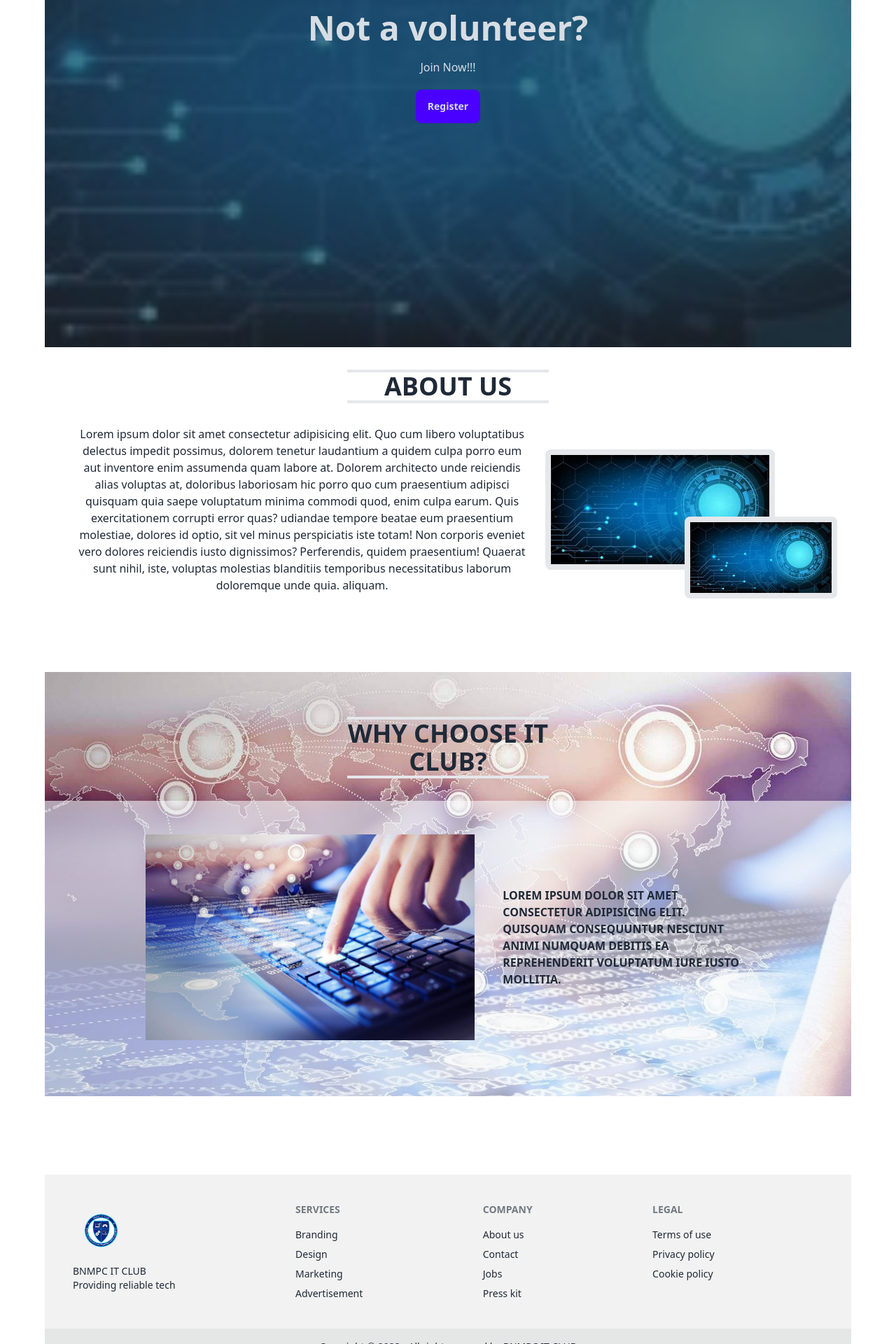
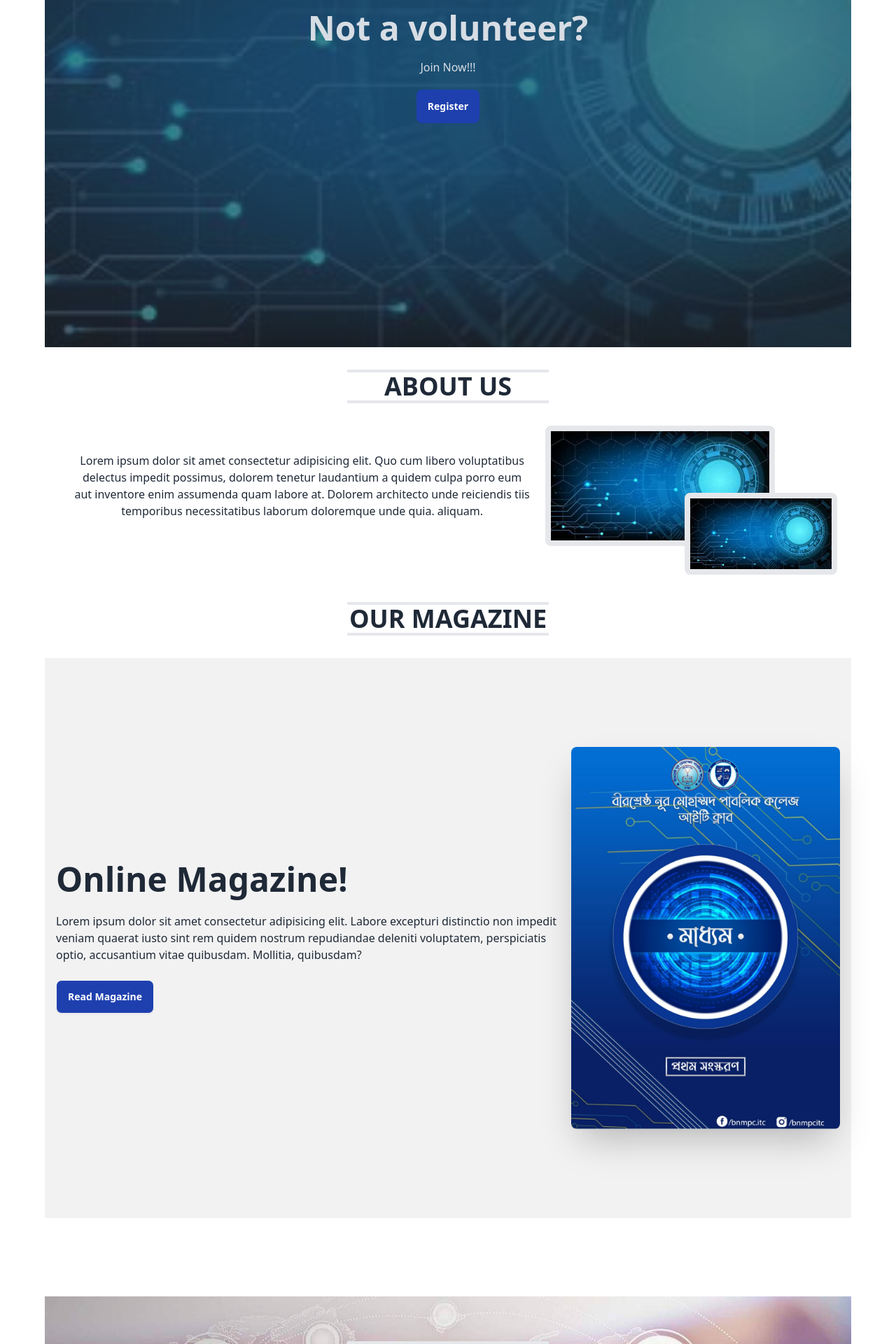
Before and after one commit to suraiyasultana826/bnmpc-it-club-client, a React (Vite) app: page / in a window 1280 px wide. Shown: the part 400-2320 px from the top of the page at 70% size. Built offline with nearby package versions, Linux system fonts and the light colour scheme.

Commit message:
faq & magazine

```diff
--- /dev/null
+++ b/src/FAQ/Faq.jsx
@@ -0,0 +1,47 @@
+import SectionTitle from '../Components/SectionTitle/SectionTitle';
+import faq from '../assets/faq.jpg'
+const Faq = () => {
+    return (
+        <div>
+              <SectionTitle heading="frequently asked questions"></SectionTitle>
+        <div className="hero min-h-screen ">
+
+            <div className="hero-content flex-col gap-20 lg:flex-row">
+                <img src={faq} className="max-w-full md:max-w-sm rounded-lg " />
+                <div>
+                    <div className="collapse collapse-arrow">
+                        <input type="radio" name="my-accordion-2" checked="checked" />
+                        <div className="collapse-title text-xl font-medium">
+                            Click to open this one and close others
+                        </div>
+                        <div className="collapse-content">
+                            <p>hello</p>
+                        </div>
+                    </div>
+                    <div className="collapse collapse-arrow bg-base-200">
+                        <input type="radio" name="my-accordion-2" />
+                        <div className="collapse-title text-xl font-medium">
+                            Click to open this one and close others
+                        </div>
+                        <div className="collapse-content">
+                            <p>hello</p>
+                        </div>
+                    </div>
+                    <div className="collapse collapse-arrow bg-base-200">
+                        <input type="radio" name="my-accordion-2" />
+                        <div className="collapse-title text-xl font-medium">
+                            Click to open this one and close others
+                        </div>
+                        <div className="collapse-content">
+                            <p>hello</p>
+                        </div>
+                    </div>
+                </div>
+            </div>
+        </div>
+        </div>
+
+    );
+};
+
+export default Faq;
--- /dev/null
+++ b/src/Magazine/Magazine.jsx
@@ -0,0 +1,23 @@
+import SectionTitle from "../Components/SectionTitle/SectionTitle";
+import maddhom from '../assets/IMG_20231216_153044.jpg'
+
+const Magazine = () => {
+    return (
+        <div className="mt-20">
+            <SectionTitle heading='our magazine'></SectionTitle>
+            <div className="hero min-h-screen bg-base-200">
+                <div className="hero-content flex-col lg:flex-row-reverse">
+                    <img src={maddhom}className="max-w-full md:max-w-sm rounded-lg shadow-2xl" />
+                    <div>
+                        <h1 className="md:text-5xl font-bold">Online Magazine!</h1>
+                        <p className="py-6">Lorem ipsum dolor sit amet consectetur adipisicing elit. Labore excepturi distinctio non impedit veniam quaerat iusto sint rem quidem nostrum repudiandae deleniti voluptatem, perspiciatis optio, accusantium vitae quibusdam. Mollitia, quibusdam?</p>
+                        <button className="btn bg-blue-800 text-white"><a href="https://drive.google.com/file/d/1lEK532XdNc24xcT86qEAuaXJOhlC8oQY/view?usp=sharing" target="blank"> Read Magazine</a></button>
+                    </div>
+                </div>
+            </div>
+
+        </div>
+    );
+};
+
+export default Magazine;
--- a/src/Pages/Home/AboutUs/AboutUs.jsx
+++ b/src/Pages/Home/AboutUs/AboutUs.jsx
@@ -2,13 +2,11 @@ import SectionTitle from "../../../Components/SectionTitle/SectionTitle";
 import img from '../../../assets/banner.jpg'
 const AboutUs = () => {
     return (
-        <div>
+        <div className="mb-10">
             <SectionTitle heading={'About Us'}></SectionTitle>
             <div className="md:flex my-5 ml-10 text-center justify-center items-center">
                 <div className="w-3/4">Lorem ipsum dolor sit amet consectetur adipisicing elit. Quo cum libero voluptatibus delectus impedit possimus, dolorem tenetur laudantium a quidem culpa porro eum aut inventore enim assumenda quam labore at.
-                Dolorem architecto unde reiciendis alias voluptas at, doloribus laboriosam hic porro quo cum praesentium adipisci quisquam quia saepe voluptatum minima commodi quod, enim culpa earum. Quis exercitationem corrupti error quas?
-               udiandae tempore beatae eum praesentium molestiae, dolores id optio, sit vel minus perspiciatis iste totam! Non corporis eveniet vero dolores reiciendis iusto dignissimos? Perferendis, quidem praesentium!
-                Quaerat sunt nihil, iste, voluptas molestias blanditiis temporibus necessitatibus laborum doloremque unde quia. aliquam.</div>
+                Dolorem architecto unde reiciendis tiis temporibus necessitatibus laborum doloremque unde quia. aliquam.</div>
                 <div  className='lg:w-1/2 relative ml-5'>
                     <img className='w-3/4 rounded-lg border-8' src={img} alt="" />
                     <img className=' w-1/2 absolute right-5 top-24 rounded-lg border-8' src={img} alt="" />
--- a/src/Pages/Home/Banner/Banner.jsx
+++ b/src/Pages/Home/Banner/Banner.jsx
@@ -1,16 +1,16 @@
-import banner from '../../../assets/bannerr.jpg'
+import banner from '../../../assets/banner.jpg'
 const Banner = () => {
   return (
 
 
 
-    <div className="hero min-h-screen" style={{ backgroundImage: `url(${banner})` }}>
+    <div className="hero bg-center md:min-h-screen" style={{ backgroundImage: `url(${banner})` }}>
       <div className="hero-overlay bg-opacity-60"></div>
       <div className="hero-content text-center text-neutral-content">
         <div className="max-w-md">
-          <h1 className="mb-5 text-5xl font-bold">Not a volunteer?</h1>
+          <h1 className="mb-5 text-xl md:text-5xl font-bold">Not a volunteer?</h1>
           <p className="mb-5">Join Now!!!</p>
-          <button className="btn btn-primary">Register</button>
+          <button className="btn bg-blue-800 text-white border-none">Register</button>
         </div>
       </div>
     </div>
--- a/src/Pages/Home/ChooseUs/ChooseUs.jsx
+++ b/src/Pages/Home/ChooseUs/ChooseUs.jsx
@@ -5,7 +5,7 @@ const ChooseUs = () => {
     return (
         <div className="chooseUs bg-fixed text-blue font-extrabold my-28 pt-8">
             <SectionTitle className='' heading="why choose it club?"></SectionTitle>
-            <div className="md:flex  justify-center bg-slate-50 bg-opacity-60  items-center pb-20 pt-12 md:px-36 ">
+            <div className="md:flex  justify-center bg-slate-50 bg-opacity-60  items-center pb-20 pt-12 px-5 md:px-36 ">
                 <div><img src={whyChooseUs} alt="" /></div>
                 <div className="md:pl-5">
                     <p className="uppercase md:pl-5 ">
--- a/src/Pages/Home/Home/Home.jsx
+++ b/src/Pages/Home/Home/Home.jsx
@@ -1,3 +1,5 @@
+import Faq from "../../../FAQ/Faq";
+import Magazine from "../../../Magazine/Magazine";
 import AboutUs from "../AboutUs/AboutUs";
 import Banner from "../Banner/Banner";
 import ChooseUs from "../ChooseUs/ChooseUs";
@@ -7,7 +9,9 @@ const Home = () => {
         <div>
             <Banner></Banner>
             <AboutUs></AboutUs>
+            <Magazine></Magazine>
             <ChooseUs></ChooseUs>
+            <Faq></Faq>
 
         </div>
     );
```
Also changed, not shown: src/assets/IMG_20231216_153044.jpg (added), src/assets/faq.jpg (added).
